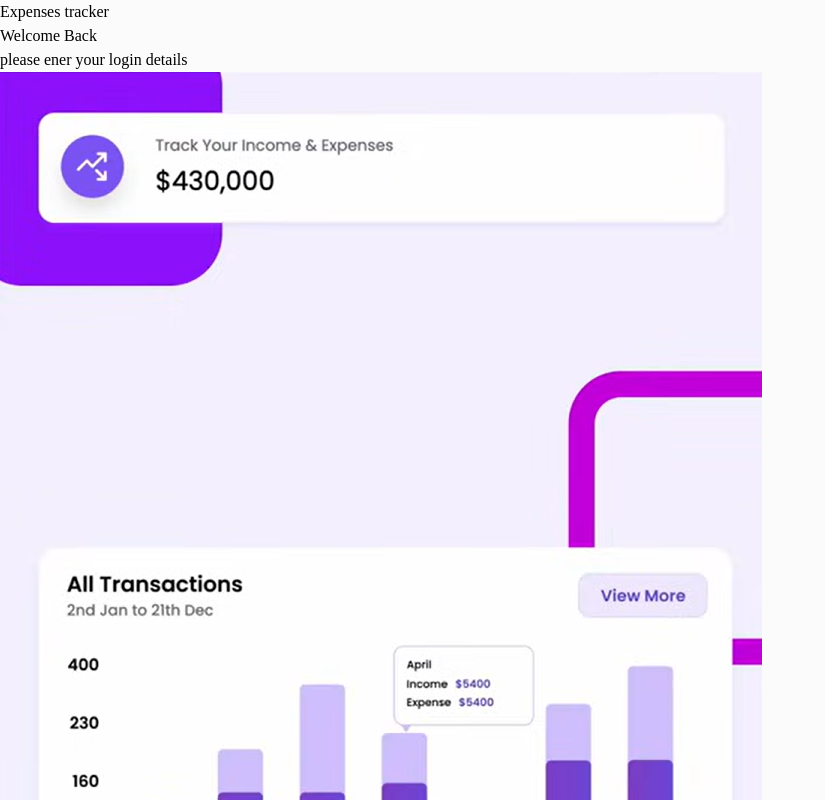
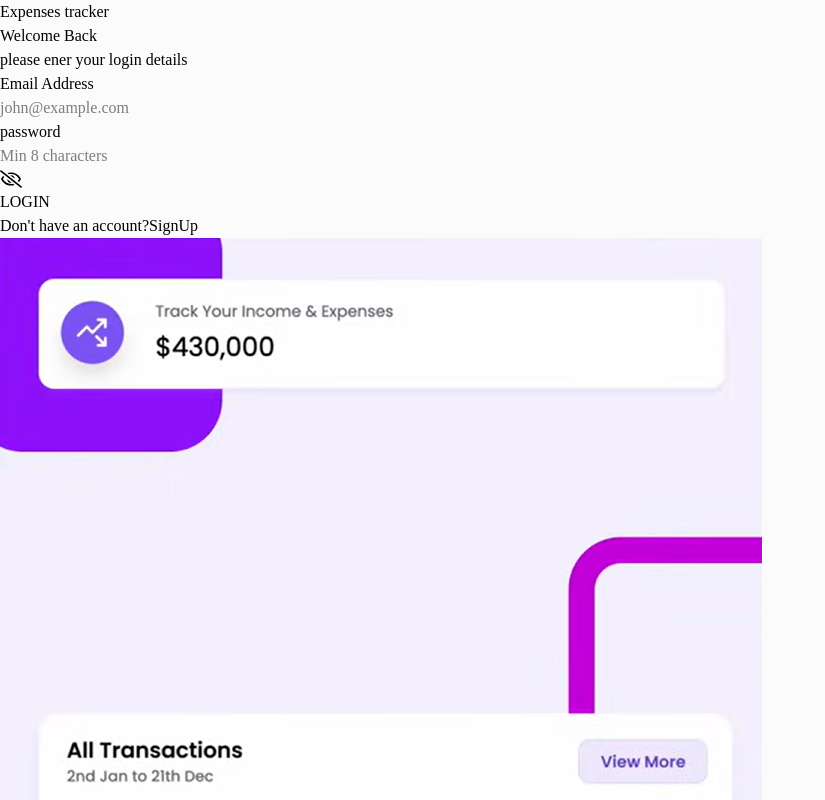
Before and after one commit to Yousefkii/Grad_pro, a React (Vite) app in the folder FrontEnd/expensesTracker/: page /login in a window 1280 px wide. Shown: the top 800 px of the page, without its empty margins (0-825 px from the left). Built offline with nearby package versions, Linux system fonts and the light colour scheme.

Commit message:
finishing the frontend part of the LoginPage

```diff
--- a/FrontEnd/expensesTracker/src/App.jsx
+++ b/FrontEnd/expensesTracker/src/App.jsx
@@ -1,5 +1,6 @@
 import React from 'react'
 import Login from './pages/Auth/Login'
+import SignUp from './pages/Auth/SignUp'
 import Expense from './pages/Auth/Dashboard/Expense'
 import Income from './pages/Auth/Dashboard/Income'
 import Home from './pages/Auth/Dashboard/Home'
@@ -17,8 +18,9 @@ const App = () => {
   <Routes>
     <Route path="/" element={<Root/>}/>
     <Route path="/login" element={<Login/>}/>
+    <Route path="/signup" element={<SignUp/>}/>
     <Route path="/dashboard" element={<Home/>}/>
-    <Route path="/income" element={<Income/>}/>
+    <Route path="/Dashboard/income" element={<Income/>}/>
     <Route path="/expense" element={<Expense/>}/>
 
   </Routes>
--- /dev/null
+++ b/FrontEnd/expensesTracker/src/components/inputs/Input.jsx
@@ -0,0 +1,39 @@
+import { useState } from 'react';
+import {FaRegEye, FaRegEyeSlash} from 'react-icons/fa'
+
+
+
+const Input = ({value, placeholder, type, label, onChange}) => {
+const [showPassword,setShowPassword] =useState(false) ;
+
+    const toggleShowPasswpord =() => {
+        setShowPassword(!showPassword)
+    };
+  return (
+    <div className=''>
+  <label className='text-[13px] text-slate-800'>{label}</label>
+  <div className='input-box'>
+      <input
+      type ={type == 'password' ? showPassword ? 'text' : 'password' : type} className='w-full bg-transparent outline-none ' value={value} placeholder={placeholder} onChange={(e)=>onChange(e)}/>
+
+        {type ==='password' && (
+            <>
+            {showPassword ? (
+                <FaRegEye
+                size={22}
+                className='text-primary cursor-pointer'
+                onClick={()=>toggleShowPasswpord()}/>):(
+                <FaRegEyeSlash
+                size={22}
+                className='text-slate-400 cursor-pointer flex'
+                onClick={(e)=>toggleShowPasswpord()}/>
+                )}
+            </>
+        )
+    }
+  </div>
+  </div>
+)
+}
+
+export default Input
--- a/FrontEnd/expensesTracker/src/index.css
+++ b/FrontEnd/expensesTracker/src/index.css
@@ -16,4 +16,10 @@
     background-color: #fcfbfc;
     overflow-x: hidden;
   }
+  .input-box{
+    @apply w-full flex justify-between gap-3 text-sm text-black bg-slate-100 rounded px-4 py-3 mb-4 mt-3 border border-slate-200 outline-none;
+  }
+  .btn-primary{
+    @apply bg-primary text-white font-medium px-4 py-3 rounded w-full hover:bg-purple-700 transition duration-300;
+  }
 }
--- a/FrontEnd/expensesTracker/src/pages/Auth/Login.jsx
+++ b/FrontEnd/expensesTracker/src/pages/Auth/Login.jsx
@@ -1,13 +1,29 @@
 import React, { useState } from 'react'
 import AuthLayout from '../../components/layouts/AuthLayout'
-import { useNavigate } from 'react-router-dom';
+import { Link, useNavigate } from 'react-router-dom';
+import Input from '../../components/inputs/input';
+import { validateEmail } from '../../utils/helper';
 
 const Login = () => {
-    const [email, setEmail] = useState();
-    const [password, setPassword] =useState();
+    const [email, setEmail] = useState('');
+    const [password, setPassword]=useState('');
     const [error,setError] = useState(null);
 
     const navigate = useNavigate();
+
+    const handleLogin = async (e) => {
+        e.preventDefault();
+         if(!validateEmail(email)) {
+            setError("Please enter a valid email address.")
+            return;
+        }
+
+        if(!password){
+            setError("Password is required.");
+            return;
+        }
+          setError ("");
+    };
   return (
 
     <AuthLayout >
@@ -16,6 +32,21 @@ const Login = () => {
        <p className='text-xs text-slate-700 mt-[5px] mb-6'>
 please ener your login details
        </p>
+
+       <form onSubmit={handleLogin}>
+        <Input value ={email} onChange={({target}) =>setEmail(target.value)} label="Email Address" placeholder="john@example.com" type="text"/>
+
+        <Input value={password} placeholder='Min 8 characters' type="password" label='password' onChange={({target}) =>setPassword(target.value)}/>
+
+        {error && <p className='text-red-500 text-sx pb-2.5'>{error}</p>}
+        <button type='submit' className='btn-primary'>
+LOGIN
+        </button>
+        <p className='text-[13px] text-slate-800 mt-3'>
+            Don't have an account?
+            <Link className='font-medium text-primary underline' to={'/signup'}>SignUp</Link>
+        </p>
+       </form>
         </div>
 
     </AuthLayout>
--- a/FrontEnd/expensesTracker/src/utils/helper.js
+++ b/FrontEnd/expensesTracker/src/utils/helper.js
@@ -0,0 +1,4 @@
+export const validateEmail = (email) => {
+    const regex = /^[\w-\.]+@([\w-]+\.)+[\w-]{2,4}$/;
+    return regex.test(email);
+};
```
